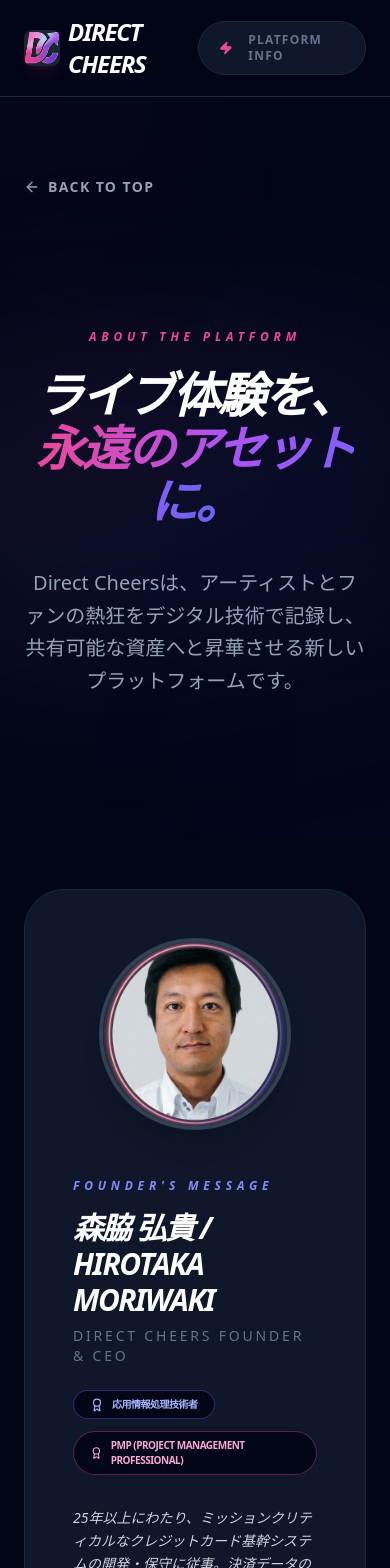
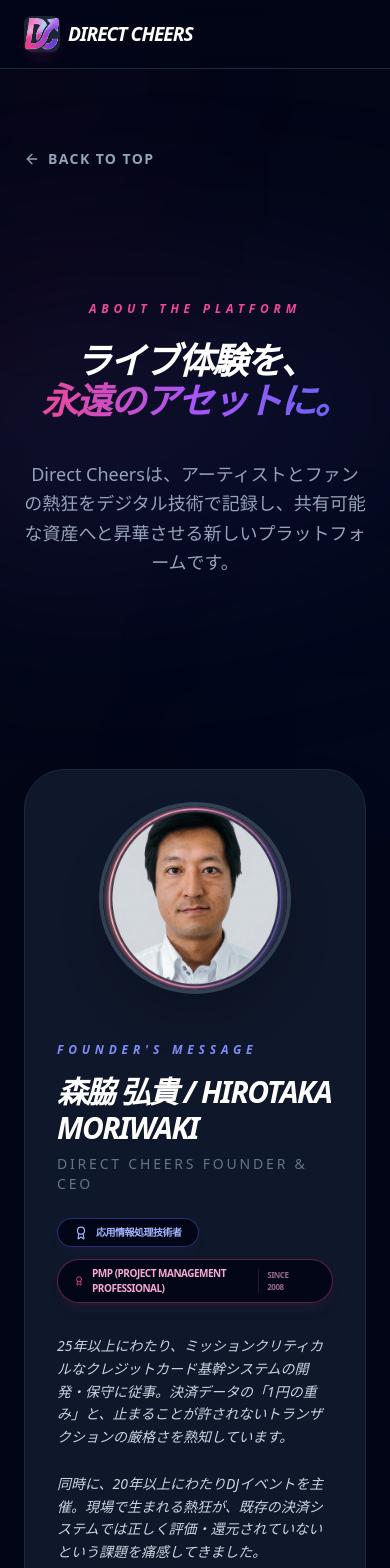
Before and after one commit to spacemindhiro/direct-cheers, a Next.js app: page /about in a window 390 px wide. Shown: the top 1568 px of the page. Built offline with nearby package versions, Linux system fonts and the light colour scheme.

Commit message:
about usに情報追加

```diff
--- a/app/about/page.tsx
+++ b/app/about/page.tsx
@@ -2,7 +2,7 @@
 
 import React from 'react';
 import Link from 'next/link';
-import { ArrowLeft, Users, Target, Mail, Zap, Award, ShieldCheck, Database, Lock, Search } from "lucide-react";
+import { ArrowLeft, Users, Target, Mail, Zap, Award, ShieldCheck, Database, Lock, Search, FileText } from "lucide-react";
 
 export default function AboutPage() {
   return (
@@ -22,9 +22,9 @@
               alt="Direct Cheers Logo"
               className="w-9 h-9 rounded-lg shadow-lg shadow-pink-500/10 group-hover:scale-110 transition-transform"
             />
-            <h1 className="text-2xl font-black tracking-tighter text-white uppercase italic">Direct Cheers</h1>
+            <h1 className="text-2xl font-black tracking-tighter text-white uppercase italic text-[1.2rem] md:text-2xl">Direct Cheers</h1>
           </Link>
-          <div className="flex items-center gap-4 text-xs font-bold text-slate-500 tracking-widest uppercase bg-slate-900 px-5 py-2.5 rounded-full border border-slate-800">
+          <div className="hidden md:flex items-center gap-4 text-xs font-bold text-slate-500 tracking-widest uppercase bg-slate-900 px-5 py-2.5 rounded-full border border-slate-800">
             <Zap className="text-pink-500" size={16} fill="currentColor" />
             Platform Info
           </div>
@@ -42,37 +42,49 @@
         <section className="text-center mb-32 relative py-16">
           <div className="absolute top-1/2 left-1/2 -translate-x-1/2 -translate-y-1/2 w-[600px] h-[300px] bg-gradient-to-br from-pink-500/15 via-indigo-500/10 to-transparent blur-[100px] rounded-full -z-10" />
           <span className="text-pink-500 font-black italic tracking-[0.4em] text-xs uppercase mb-6 block">ABOUT THE PLATFORM</span>
-          <h2 className="text-5xl md:text-7xl font-black mb-10 tracking-tighter text-white leading-[1.1] uppercase italic text-balance">
+          <h2 className="text-4xl md:text-7xl font-black mb-10 tracking-tighter text-white leading-[1.1] uppercase italic">
             ライブ体験を、<br />
             <span className="bg-gradient-to-r from-pink-500 via-purple-500 to-indigo-500 bg-clip-text text-transparent">永遠のアセットに。</span>
           </h2>
-          <p className="text-xl text-slate-400 max-w-2xl mx-auto leading-relaxed font-medium text-pretty">
+          <p className="text-lg md:text-xl text-slate-400 max-w-2xl mx-auto leading-relaxed font-medium">
             Direct Cheersは、アーティストとファンの熱狂をデジタル技術で記録し、共有可能な資産へと昇華させる新しいプラットフォームです。
           </p>
         </section>
 
         {/* --- Founder's Message --- */}
-        <section className="p-12 md:p-16 rounded-[2.5rem] bg-slate-900 border border-slate-800 shadow-2xl mb-24 relative overflow-hidden flex flex-col md:flex-row gap-12 items-center">
-          <div className="w-48 h-48 md:w-60 md:h-60 rounded-full border-4 border-slate-700 shadow-xl overflow-hidden flex-shrink-0 relative group">
+        <section className="p-8 md:p-16 rounded-[2.5rem] bg-slate-900 border border-slate-800 shadow-2xl mb-24 relative overflow-hidden flex flex-col md:flex-row gap-12 items-center">
+          {/* ✅ ポートレート配置 */}
+          <div className="w-48 h-48 md:w-64 md:h-64 rounded-full border-4 border-slate-700 shadow-2xl overflow-hidden flex-shrink-0 relative group bg-slate-950">
             <img
               src="/moriwaki-portrait.png"
               alt="Founder: Hirotaka Moriwaki"
-              className="w-full h-full object-cover group-hover:scale-110 transition-transform duration-700"
+              className="w-full h-full object-cover group-hover:scale-105 transition-transform duration-700"
             />
           </div>
 
           <div className="flex-1">
             <span className="text-indigo-400 font-black italic tracking-[0.4em] text-xs uppercase mb-4 block">Founder's Message</span>
-            <h3 className="text-3xl md:text-4xl font-black text-white italic tracking-tighter uppercase mb-2 text-balance">森脇 弘貴 / Hirotaka Moriwaki</h3>
+            <h3 className="text-3xl md:text-4xl font-black text-white italic tracking-tighter uppercase mb-2">森脇 弘貴 / Hirotaka Moriwaki</h3>
             <p className="text-slate-500 font-medium uppercase tracking-[0.2em] text-sm mb-6">Direct Cheers Founder & CEO</p>
 
+            {/* ✅ 資格バッジ（PMPリンク付き） */}
             <div className="flex flex-wrap gap-3 mb-8">
-              <span className="inline-flex items-center gap-2 px-4 py-1.5 rounded-full bg-slate-950 border border-indigo-500/40 text-indigo-300 text-[10px] font-bold uppercase tracking-tighter">
+              <span className="inline-flex items-center gap-2 px-4 py-1.5 rounded-full bg-slate-950 border border-indigo-500/40 text-indigo-300 text-[10px] font-bold uppercase tracking-tighter shadow-lg shadow-indigo-500/5">
                 <Award size={14} /> 応用情報処理技術者
               </span>
-              <span className="inline-flex items-center gap-2 px-4 py-1.5 rounded-full bg-slate-950 border border-pink-500/40 text-pink-300 text-[10px] font-bold uppercase tracking-tighter">
-                <Award size={14} /> PMP (Project Management Professional)
-              </span>
+
+              <a
+                href="/PMI Certification.pdf"
+                target="_blank"
+                rel="noopener noreferrer"
+                className="inline-flex items-center gap-2 px-4 py-1.5 rounded-full bg-slate-950 border border-pink-500/40 text-pink-300 text-[10px] font-bold uppercase tracking-tighter hover:bg-pink-500/10 transition-all cursor-pointer group shadow-lg shadow-pink-500/5"
+                title="View PMP Certificate"
+              >
+                <Award size={14} className="group-hover:scale-110 transition-transform text-pink-500" />
+                <span>PMP (Project Management Professional)</span>
+                <span className="ml-2 text-[8px] opacity-60 border-l border-pink-500/30 pl-2">Since 2008</span>
+                <FileText size={12} className="ml-1 opacity-0 group-hover:opacity-100 transition-opacity" />
+              </a>
             </div>
 
             <div className="space-y-6 text-slate-300 font-medium leading-relaxed italic text-sm md:text-base">
@@ -161,7 +173,7 @@
         <section className="text-center py-20 bg-gradient-to-br from-slate-900 to-slate-950 rounded-[3rem] border border-violet-500/10 shadow-3xl relative overflow-hidden flex flex-col items-center group">
           <div className="absolute inset-0 bg-pink-500/5 opacity-0 group-hover:opacity-100 transition-opacity duration-700" />
           <h3 className="text-3xl md:text-4xl font-black text-white italic tracking-tighter uppercase mb-6 relative z-10">お問い合わせ</h3>
-          <p className="text-slate-400 font-medium leading-relaxed max-w-xl mb-12 relative z-10 text-pretty">
+          <p className="text-slate-400 font-medium leading-relaxed max-w-xl mb-12 relative z-10">
             掲載をご希望のアーティスト様、またはシステムに関するご質問はお気軽にご連絡ください。
           </p>
           <div className="flex flex-col md:flex-row gap-6 w-full justify-center px-10 relative z-10">
```
